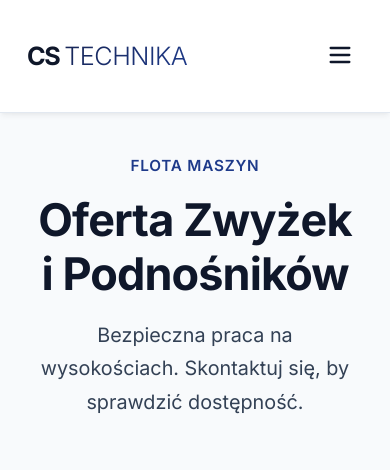
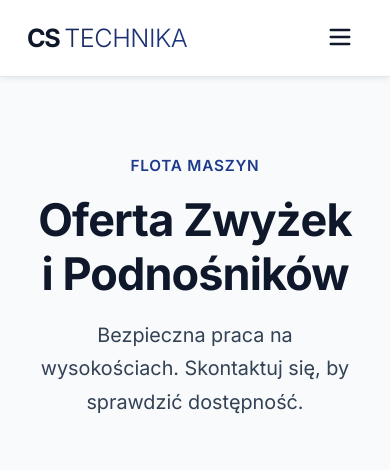
Before and after one commit to xefii1337/CS-Technika, a website built with Vite: page public_html/zwyzki.html in a window 390 px wide. Shown: the top 470 px of the page. Built offline with nearby package versions, Linux system fonts and the light colour scheme.

Commit message:
Slim down mobile navbar height significantly

```diff
--- a/public_html/style.css
+++ b/public_html/style.css
@@ -1104,6 +1104,12 @@ footer {
 }
 
 @media (max-width: 768px) {
+  .navbar {
+    padding: 0.5rem 0;
+  }
+  .navbar.scrolled {
+    padding: 0.25rem 0;
+  }
   .mobile-menu-btn {
     display: block !important;
     margin-left: auto;
@@ -1112,7 +1118,7 @@ footer {
     display: flex;
     justify-content: space-between;
     align-items: center;
-    padding: 1rem 1.5rem;
+    padding: 0.5rem 1.5rem;
   }
   .logo {
     font-size: 1.4rem;
```
